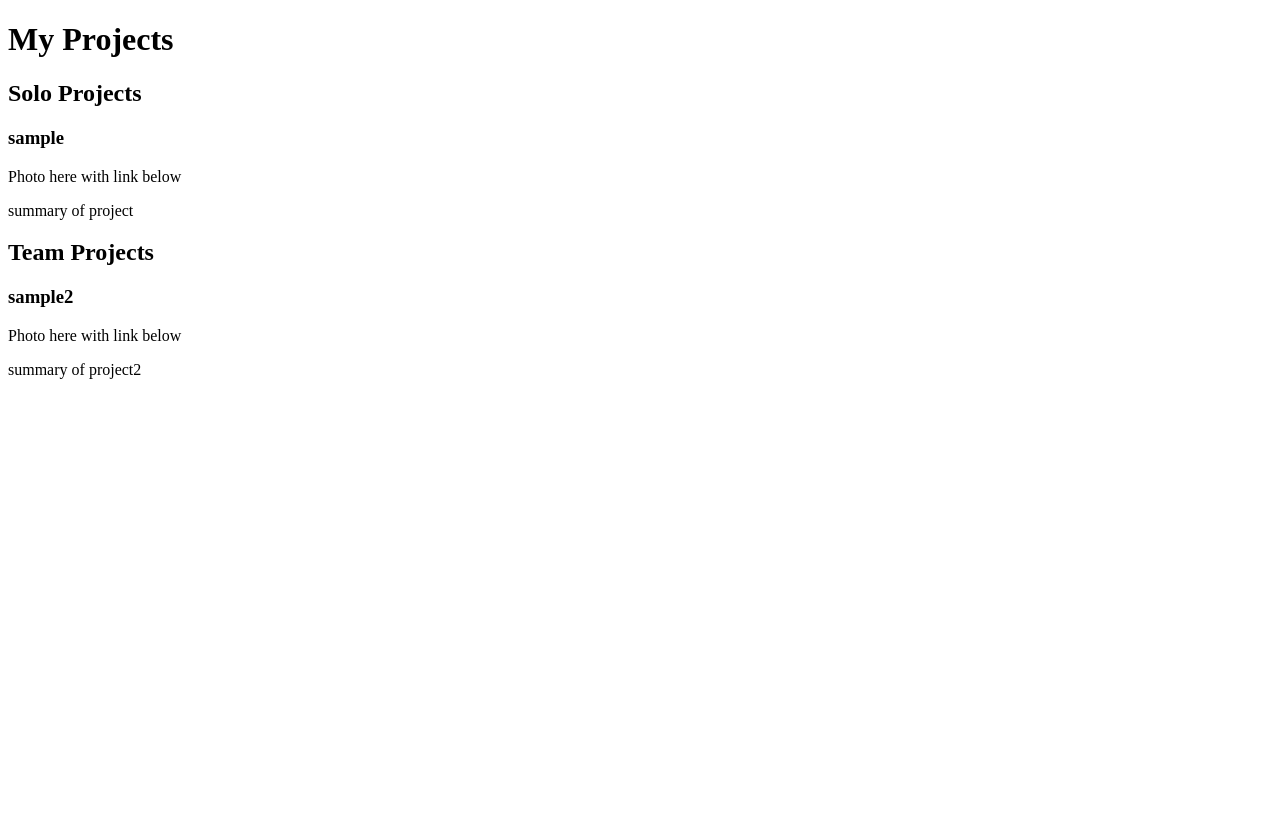
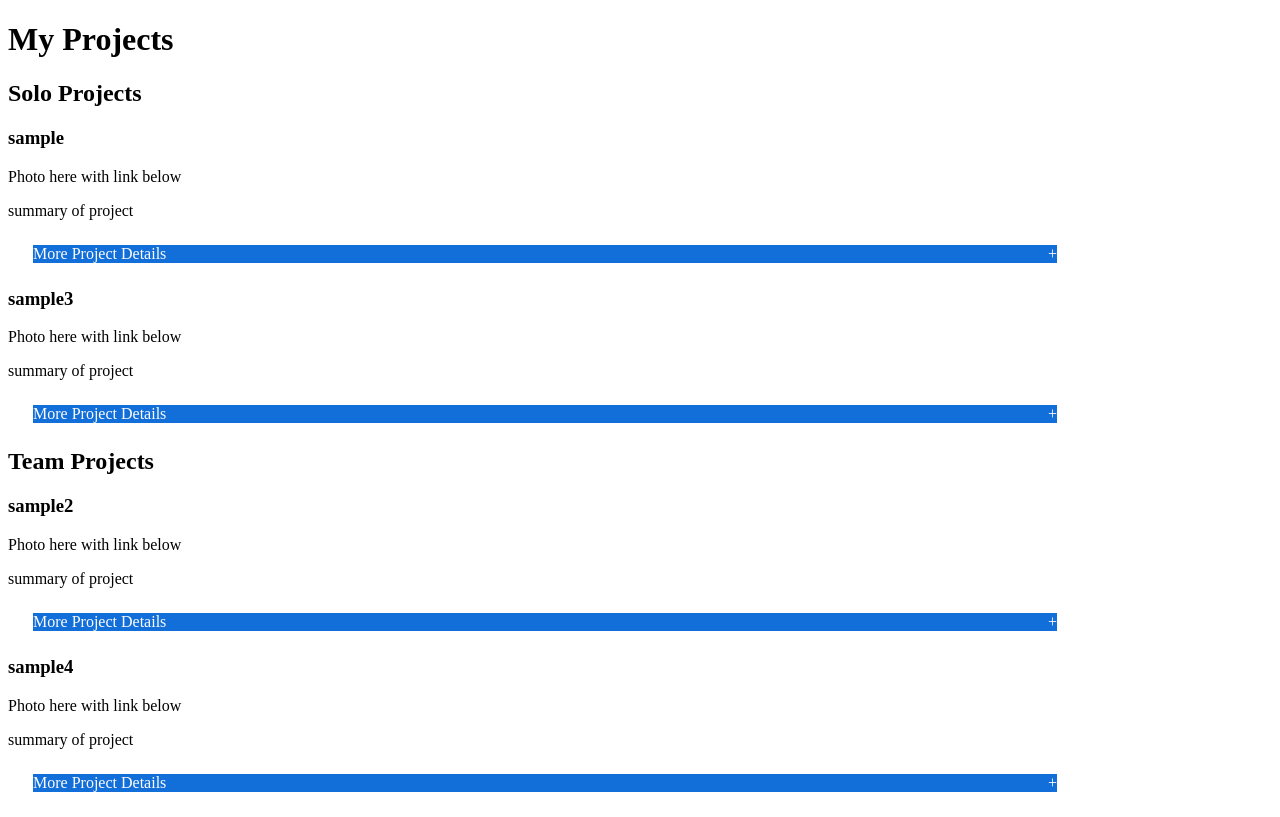
Before and after one commit to rocknswimmer/MySite, a React app: page /projects in a window 1280 px wide. Built offline with nearby package versions, Linux system fonts and the light colour scheme.

Commit message:
added accordian for extra details

```diff
--- a/src/ProjectCard.jsx
+++ b/src/ProjectCard.jsx
@@ -1,4 +1,5 @@
 import React from 'react';
+import Accordion from "./accordian.js"
 
 function ProjectCard({project}) {
 
@@ -8,6 +9,7 @@ function ProjectCard({project}) {
       <h3>{project.title}</h3>
       <div>Photo here with link below</div>
       <p>{project.description}</p>
+      <Accordion title={"More Project Details"} content={project.details} />
 
 
     </div>
--- a/src/ProjectData.js
+++ b/src/ProjectData.js
@@ -1,6 +1,8 @@
 const projectData = [
-  {title: "sample", photo: "url/permanatelocation", link: "deployedurl", description: "summary of project", type: "solo"},
-  {title: "sample2", photo: "url2/permanatelocation2", link: "deployedurl2", description: "summary of project2", type: "team"},
+  {title: "sample", photo: "url/permanatelocation", link: "deployedurl", description: "summary of project", details: "longer description for accordian", type: "solo"},
+  {title: "sample2", photo: "url/permanatelocation", link: "deployedurl", description: "summary of project", details: "longer description for accordian", type: "team"},
+  {title: "sample3", photo: "url/permanatelocation", link: "deployedurl", description: "summary of project", details: "longer description for accordian", type: "solo"},
+  {title: "sample4", photo: "url/permanatelocation", link: "deployedurl", description: "summary of project", details: "longer description for accordian", type: "team"},
 ]
 
 export default projectData;
--- /dev/null
+++ b/src/accordian.css
@@ -0,0 +1,15 @@
+.accordion-title {
+  display: flex;
+  justify-content: space-between;
+  background-color: #126ed8;
+  color: rgb(254, 253, 253);
+}
+
+.accordion-item {
+  max-width: 80vw;
+  min-width: 50vw;
+  background-color: #46e8fa;
+  color: black;
+
+  margin: 25px;
+}
--- /dev/null
+++ b/src/accordian.js
@@ -0,0 +1,21 @@
+import React from 'react';
+import {useState} from 'react';
+import './accordian.css';
+
+const Accordion = ({title, content}) => {
+  const [isActive, setIsActive] = useState(false);
+
+  return (
+    <React.Fragment>
+      <div className="accordion-item">
+        <div className="accordion-title" onClick={() => setIsActive(!isActive)}>
+          <div>{title}</div>
+          <div>{isActive ? '-' : '+'}</div>
+        </div>
+        {isActive && <div className="accordion-content">{content}</div>}
+      </div>
+    </React.Fragment>
+  );
+};
+
+export default Accordion;
```
